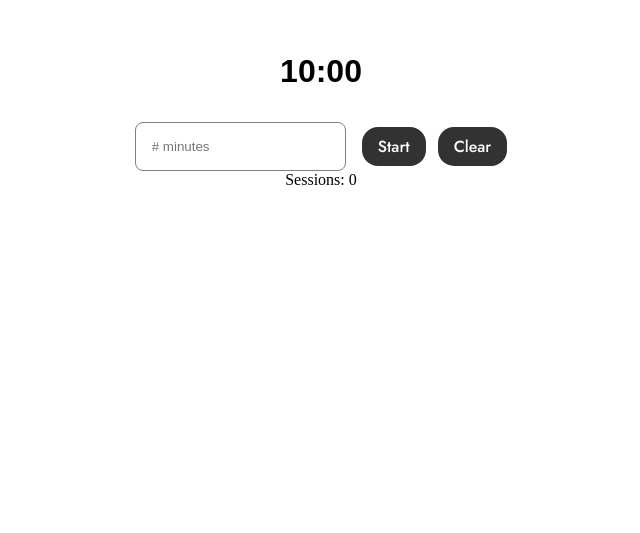
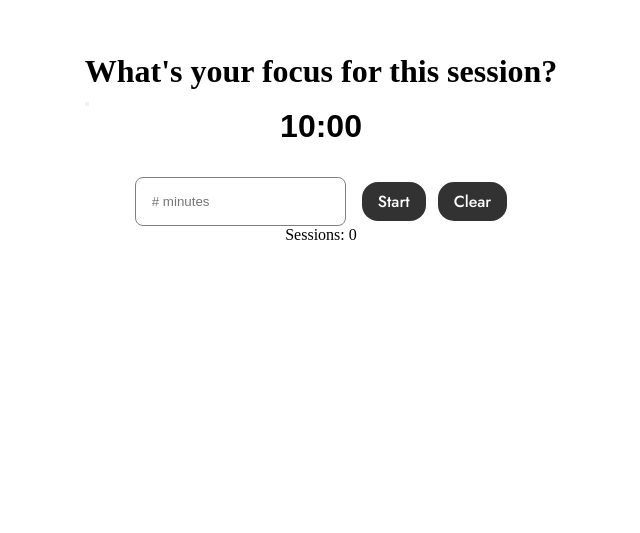
Before and after one commit to maishamir/pomodoroTimer, a React (Vite) app: page / in a window 1280 px wide. Shown: the part 267-800 px from the top of the page, without its empty margins (319-959 px from the left). Built offline with nearby package versions, Linux system fonts and the light colour scheme.

Commit message:
set target for focus sessoin; heading is editable

```diff
--- a/index.html
+++ b/index.html
@@ -17,4 +17,3 @@
     <script type="module" src="/src/main.jsx"></script>
   </body>
 </html>
-gi
--- a/src/App.jsx
+++ b/src/App.jsx
@@ -2,6 +2,7 @@ import { useState, useEffect } from "react";
 import "./App.css";
 import InputForm from "./components/InputForm/InputForm";
 import TimerDisplay from "./components/TimerDisplay/TimerDisplay";
+import FocusSession from "./components/FocusSession/FocusSession";
 
 function App() {
   const [input, setInput] = useState();
@@ -80,6 +81,7 @@ function App() {
 
   return (
     <main className="app">
+      <FocusSession />
       <TimerDisplay minutes={minutes} seconds={seconds} />
       <InputForm
         input={input}
--- /dev/null
+++ b/src/components/FocusSession/FocusSession.jsx
@@ -0,0 +1,24 @@
+import React, { useEffect, useState } from "react";
+
+function FocusSession() {
+  const [focus, setFocus] = useState("What's your focus for this session?");
+
+  function handleFocusChange(e) {
+      e.target.contentEditable = true;
+  }
+
+    function handleSetFocus(e) {
+        if (e.key === "Enter") {
+            e.target.contentEditable = false;
+            setFocus(e.target.innerHTML)
+        }
+    }
+  return (
+    <div>
+      <h1 onClick={handleFocusChange} onChange={e => setFocus(e.target.value)} onKeyDown={handleSetFocus}>{focus}</h1>
+      <button></button>
+    </div>
+  );
+}
+
+export default FocusSession;
--- a/src/components/InputForm/InputForm.jsx
+++ b/src/components/InputForm/InputForm.jsx
@@ -15,7 +15,7 @@ function InputForm({
         type="number"
         placeholder="# minutes"
         value={input}
-        onChange={({target}) => setInput(target.value)}
+        onChange={(e) => setInput(e.target.value)}
         disabled={isNotCleared}
         className="inputForm__input"
       />
```
